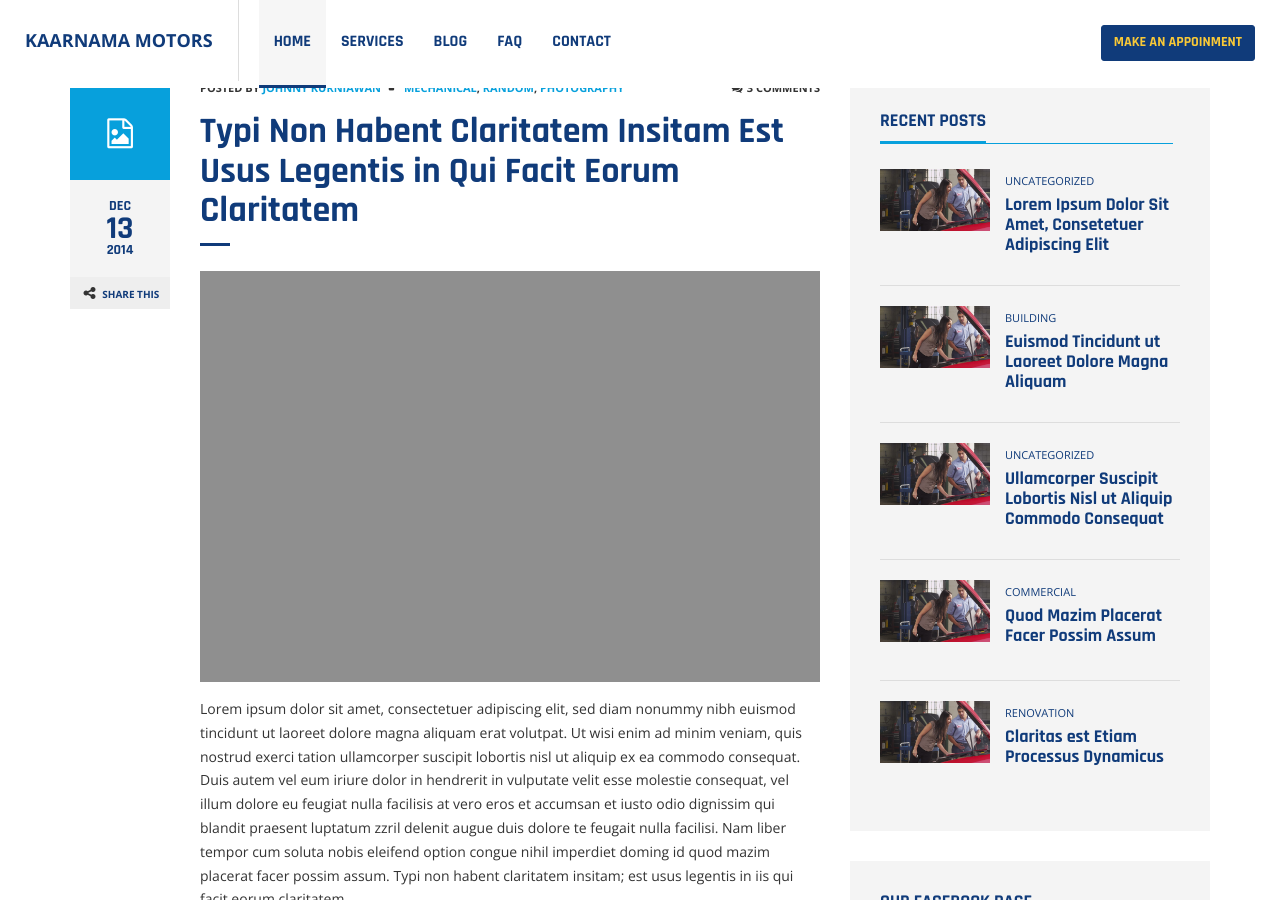
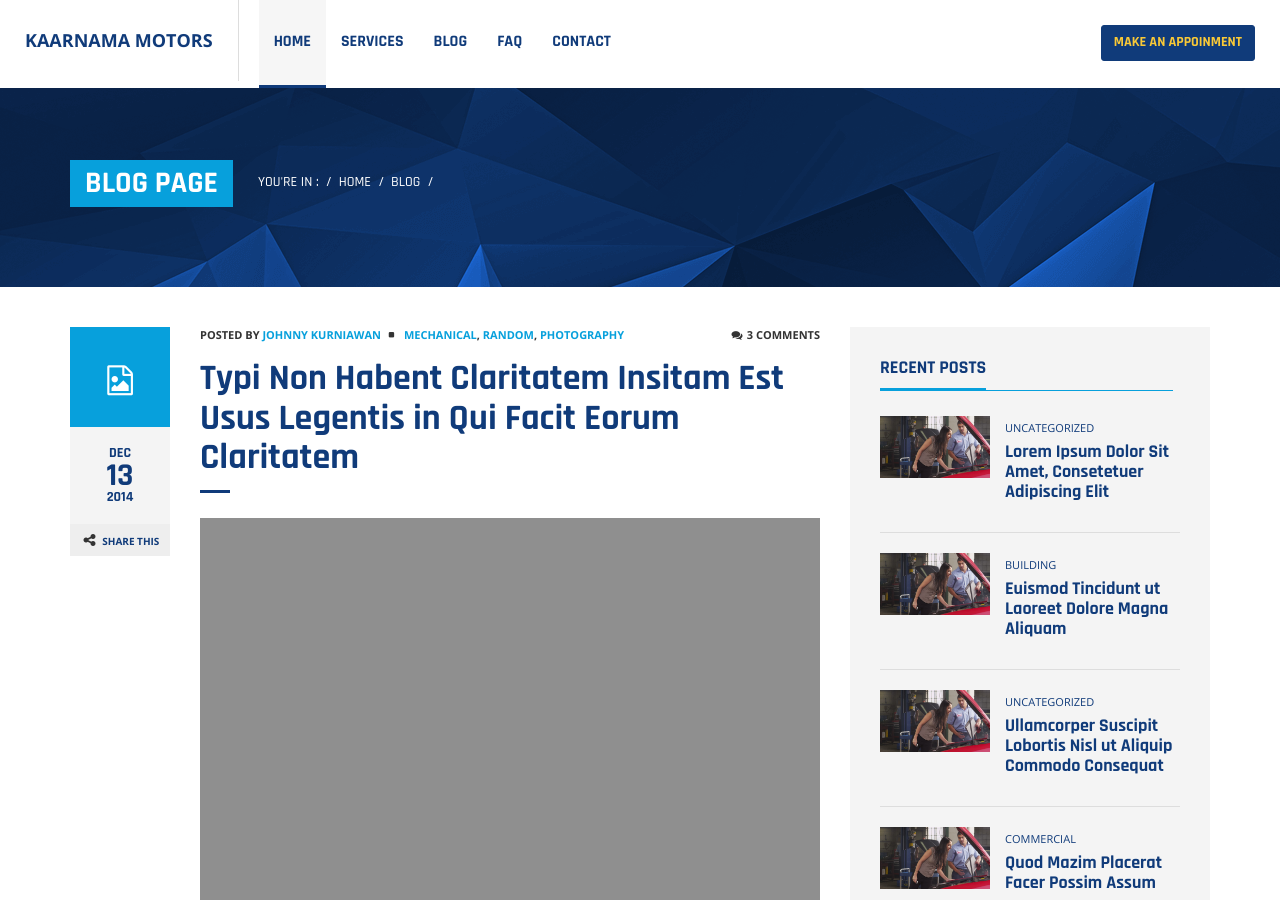
Before and after one commit to kaarnama/kaarnama.github.io, a Jekyll site: the page built from blog.html, in a window 1280 px wide and 900 px high. Built offline with Jekyll 4.4.1, drawn with Linux system fonts in a browser that asks for light colours.

Commit message:
Fixed Missing Header Code

```diff
--- a/blog.html
+++ b/blog.html
@@ -1,6 +1,23 @@
 ---
 layout: default
 ---
+
+        <div class="head-title">
+            <div class="container">
+                <div class="row">
+                    <div class="col-md-12">
+                        <h2 class="page-title">BLOG PAGE</h2>
+                        <div class="breadcrumbs">
+                            <ul>
+                                <li>You're in : </li>
+                                <li>Home</li>
+                                <li>Blog</li>
+                            </ul>
+                        </div><!-- end breadcrumbs -->
+                    </div><!-- end column -->
+                </div><!-- end row -->
+            </div><!-- end container -->
+        </div><!-- end head-title -->
 
         <!-- START CONTENT HERE -->
         <div id="main">
```
